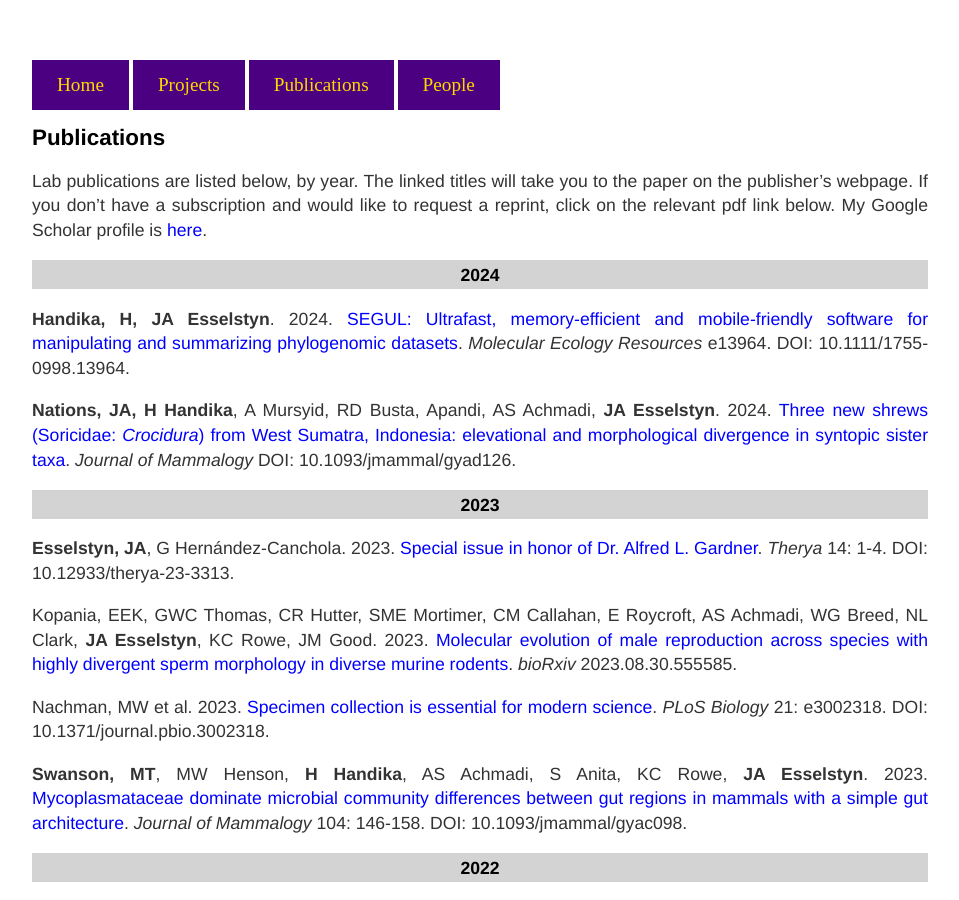
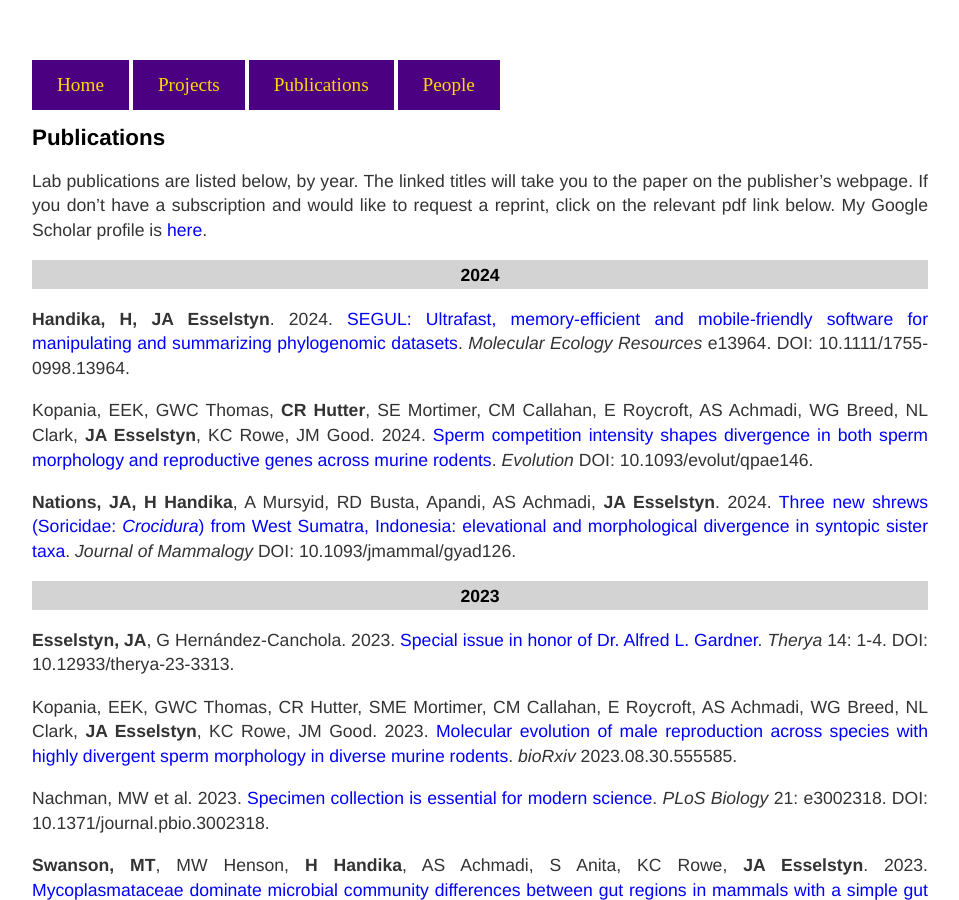
Before and after one commit to esselstyn/esselstyn.github.io, a Jekyll site: the page built from publications.md, in a window 1280 px wide and 900 px high. Shown: the whole window, without its empty margins (160-1119 px from the left). Built offline with Jekyll 4.4.1, drawn with Linux system fonts in a browser that asks for light colours.

Commit message:
added a pub

```diff
--- a/publications.md
+++ b/publications.md
@@ -8,6 +8,8 @@ Lab publications are listed below, by year. The linked titles will take you to t
 
 ### 2024
 **Handika, H, JA Esselstyn**. 2024. [SEGUL: Ultrafast, memory-efficient and mobile-friendly software for manipulating and summarizing phylogenomic datasets](https://doi.org/10.1111/1755-0998.13964). _Molecular Ecology Resources_ e13964. DOI: 10.1111/1755-0998.13964.
+
+Kopania, EEK, GWC Thomas, **CR Hutter**, SE Mortimer, CM Callahan, E Roycroft, AS Achmadi, WG Breed, NL Clark, **JA Esselstyn**, KC Rowe, JM Good. 2024. [Sperm competition intensity shapes divergence in both sperm morphology and reproductive genes across murine rodents](https://doi.org/10.1093/evolut/qpae146). _Evolution_ DOI: 10.1093/evolut/qpae146.
 
 **Nations, JA, H Handika**, A Mursyid, RD Busta, Apandi, AS Achmadi, **JA Esselstyn**. 2024. [Three new shrews (Soricidae: _Crocidura_) from West Sumatra, Indonesia: elevational and morphological divergence in syntopic sister taxa](https://doi.org/10.1093/jmammal/gyad126). _Journal of Mammalogy_ DOI: 10.1093/jmammal/gyad126.
 
```
